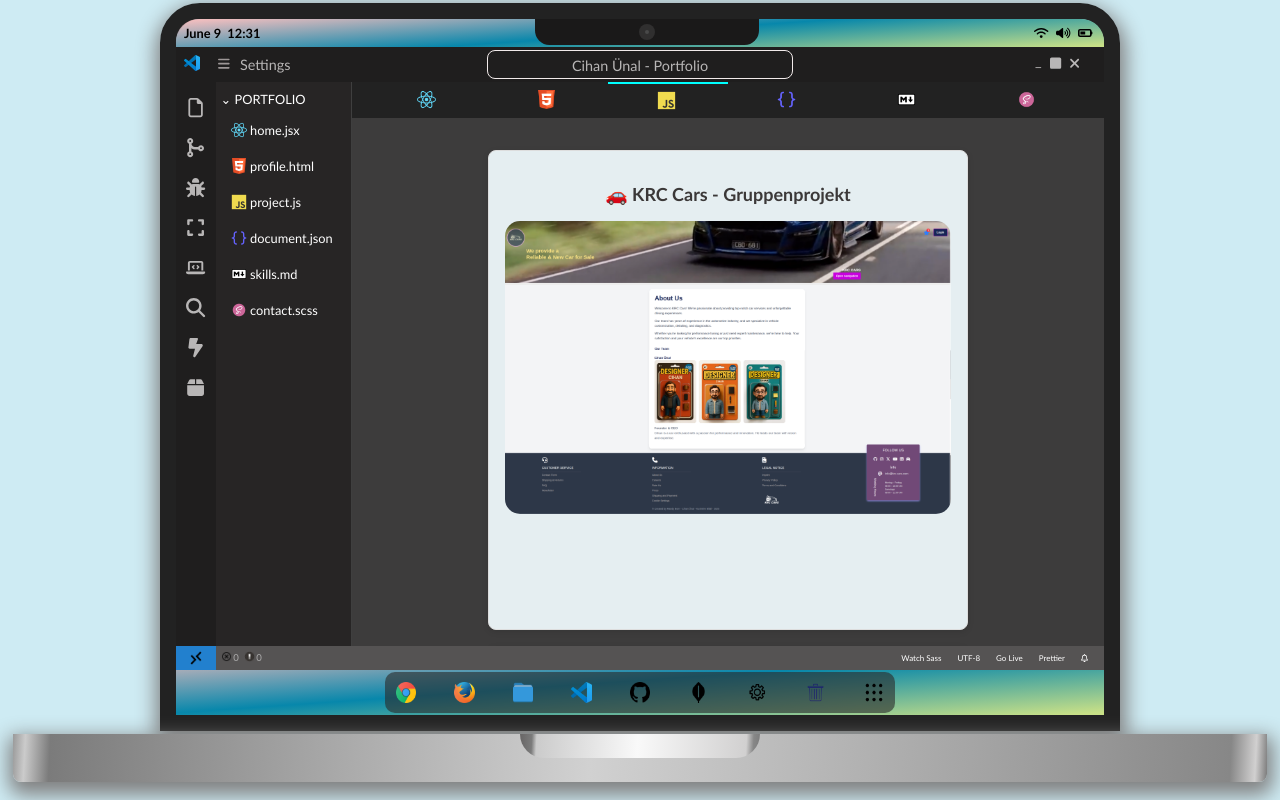
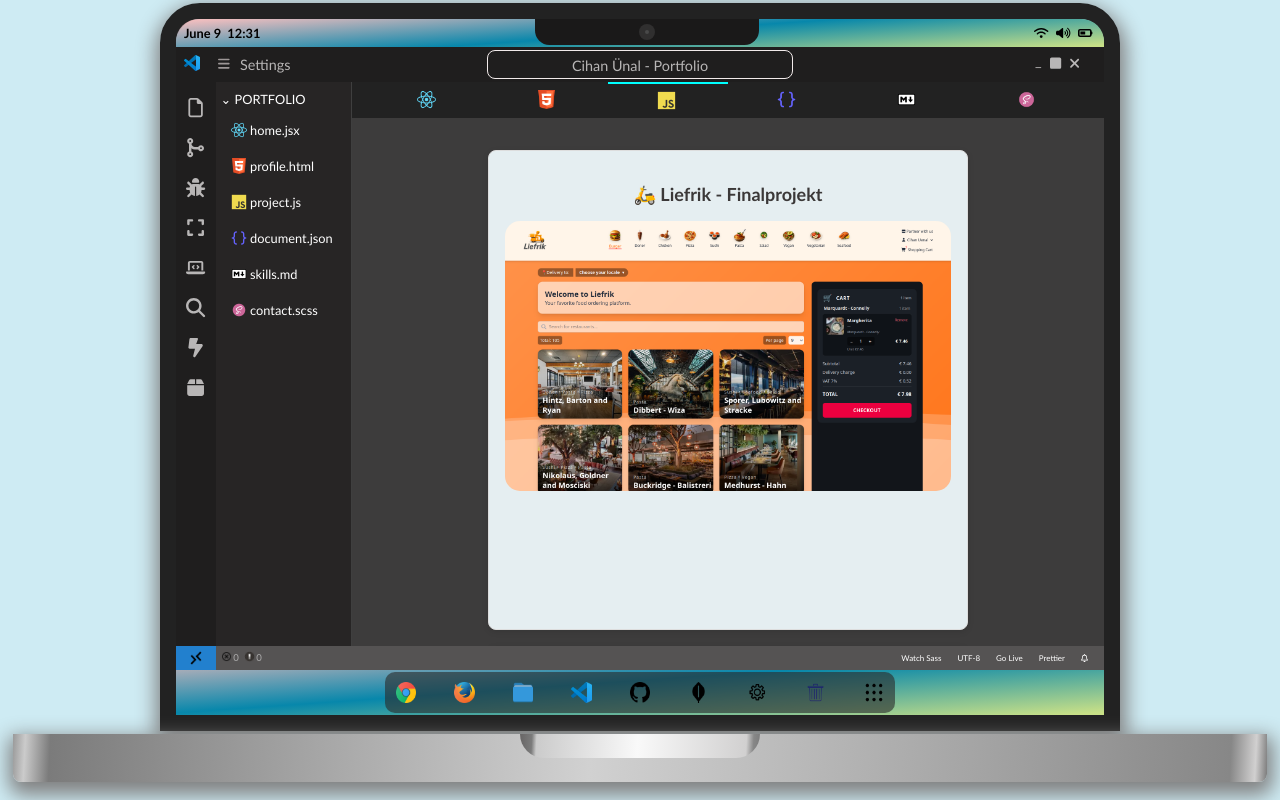
Before and after one commit to CihanUnall/PORTFOLIO, a Next.js app in the folder frontend/: page /project in a window 1280 px wide. Built offline with nearby package versions, Linux system fonts and the light colour scheme.

Commit message:
Link anderungen

```diff
--- a/frontend/app/project/page.jsx
+++ b/frontend/app/project/page.jsx
@@ -5,6 +5,11 @@
 import "../styles/project.scss";
 
 const projects = [
+  {
+    title: "🛵 Liefrik - Finalprojekt",
+    image: "/liefrik.png",
+    link: "https://liefrik.vercel.app/",
+  },
   {
     title: "🚗 KRC Cars - Gruppenprojekt",
     image: "/cars.png",
```
Also changed, not shown: frontend/public/liefrik.png (added).
